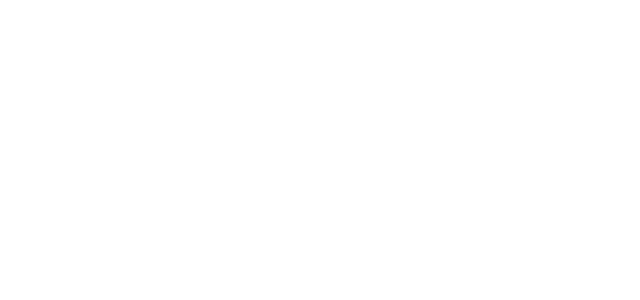
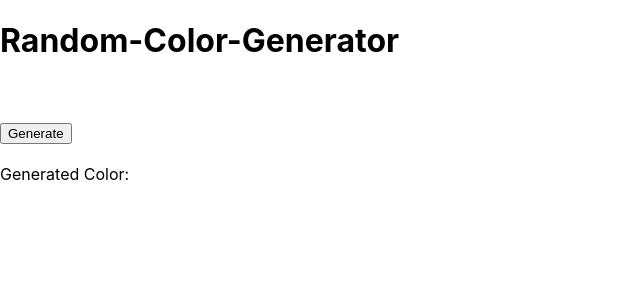
Before and after one commit to michaels90up/react-random-color-generator, a React (Create React App) app: page / in a window 1280 px wide. Shown: the top 300 px of the page, without its empty margins (0-640 px from the left). Built offline with nearby package versions, Linux system fonts and the light colour scheme.

Commit message:
Add instructions

```diff
--- a/src/App.js
+++ b/src/App.js
@@ -1,7 +1,18 @@
 import './App.css';
 
 function App() {
-  return <div></div>;
+  return (
+    <div>
+      <h1>Random-Color-Generator</h1>
+      <br />
+      <br />
+      <button>Generate</button>
+      <br />
+      <br />
+      <div>Generated Color:</div>
+      {/* change of the background color and show <background color hex code>*/}
+    </div>
+  );
 }
 
 export default App;
```
